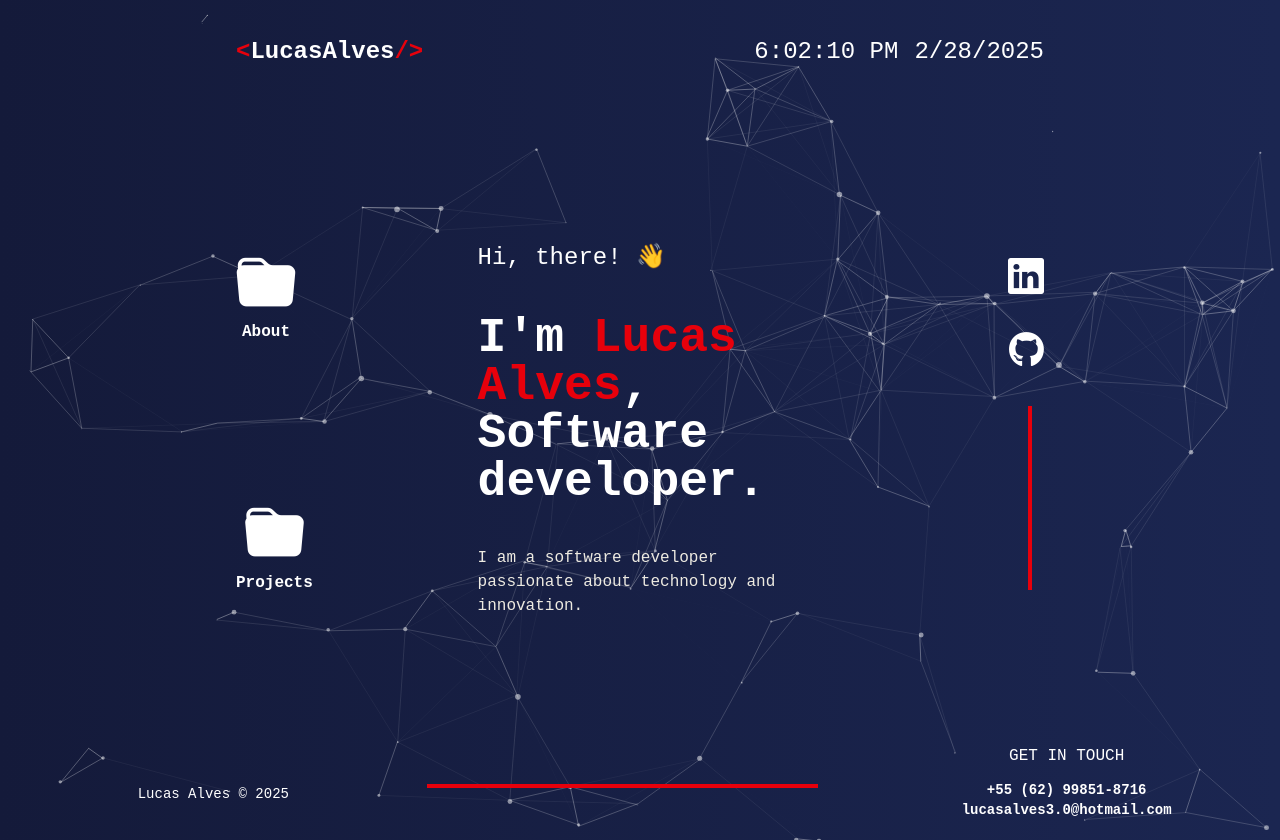
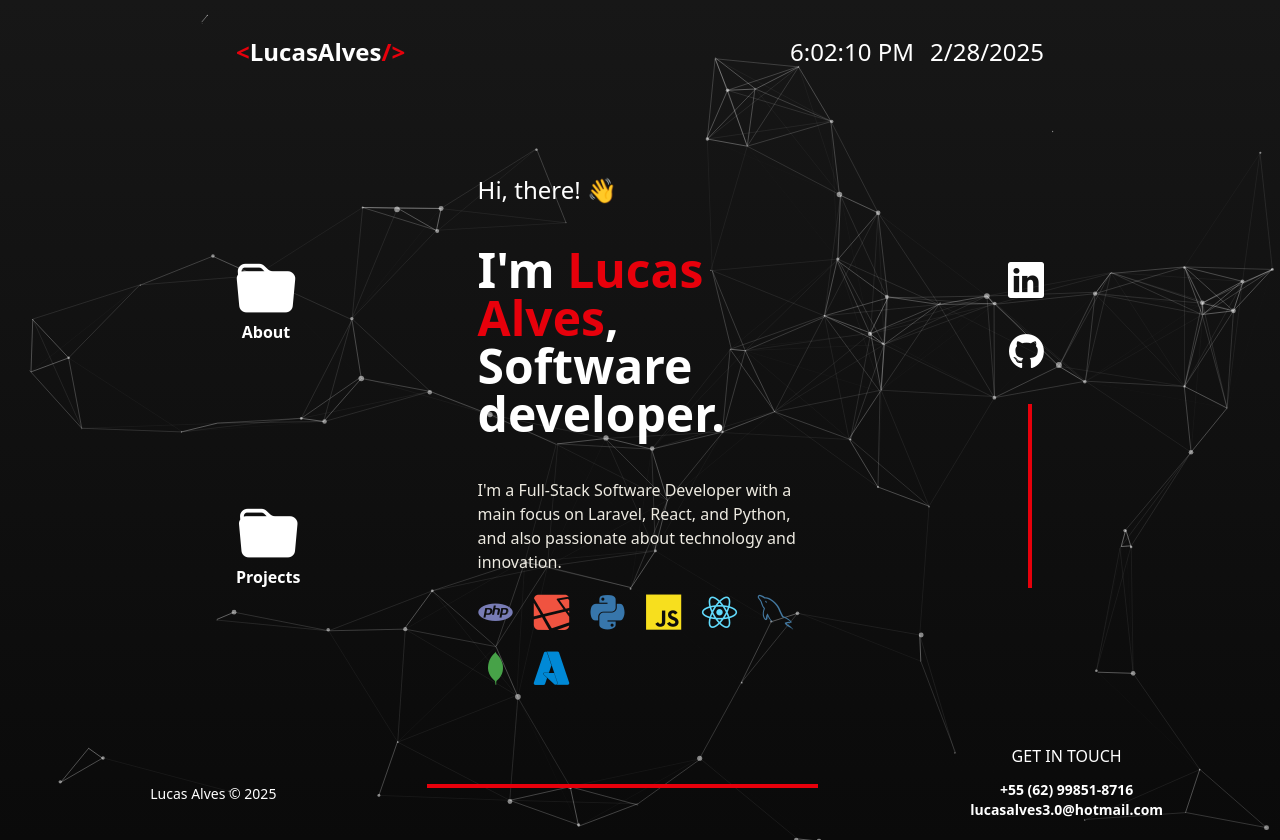
Before and after one commit to LucasAAraujo/portfolio, a website: page index.html in a window 1280 px wide. Drawn offline with nearby package versions, Linux system fonts and the light colour scheme; files that its build step writes are made by us from their sources.

Commit message:
feat: Enhance portfolio introduction and add technology icons

```diff
--- a/index.html
+++ b/index.html
@@ -8,9 +8,11 @@
     <link href="./output.css" rel="stylesheet">
     <script src="https://unpkg.com/@tailwindcss/browser@4"></script>
     <link rel="stylesheet" href="https://cdnjs.cloudflare.com/ajax/libs/font-awesome/6.0.0-beta3/css/all.min.css">
+    <link rel="stylesheet" href="https://cdn.jsdelivr.net/gh/devicons/devicon@latest/devicon.min.css">
+
     <style>
         body {
-            font-family: 'Courier New', Courier, monospace;
+            /* font-family: 'Courier New', Courier, monospace; */
             position: relative;
             overflow: hidden;
         }
@@ -27,7 +29,7 @@
     </style>
     <link rel="stylesheet" href="https://cdnjs.cloudflare.com/ajax/libs/bootstrap-icons/1.8.1/font/bootstrap-icons.min.css">
 </head>
-<body class="bg-linear-to-r from-[#141a3a] to-[#1b2651] h-full w-full">
+<body class="bg-gradient-to-b from-[#171717] to-[#0a0a0a] h-full w-full">
     <div id="particles-js"></div>
     <header class="mx-4 sm:mx-10 md:mx-20 lg:mx-32 xl:mx-54 p-5">
         <nav class="flex justify-between items-center my-4 max-sm:text-xs sm:text-2xl text-white">
@@ -53,9 +55,19 @@
                 </div>
             </div>
             <div class="sm:w-3/5 max-sm:w-full text-start sm:px-20 ">
-                <h3 class="my-3 text-2xl mas-sm:text-xl">Hi, there! &#128075</h3>
+                <h3 class="my-3 text-2xl mas-sm:text-xl  ">Hi, there! &#128075</h3>
                 <h1 class="sm:my-10 max-sm:my-5 sm:text-5xl max-sm:text-3xl font-bold">I'm <spam class="text-red-600">Lucas Alves</spam>, <br> Software developer.</h1>
-                <p class="text-[#edeae1]">I am a software developer passionate about technology and innovation.</p>
+                <p class="text-[#edeae1]">I'm a Full-Stack Software Developer with a main focus on Laravel, React, and Python, and also passionate about technology and innovation.</p>
+                <div class="flex flex-wrap justify-center sm:justify-start gap-5 mt-5 text-white">
+                    <i class="devicon-php-plain text-[#787cb5] text-4xl"></i> <!-- PHP -->
+                    <i class="devicon-laravel-plain text-[#f05340] text-4xl"></i> <!-- Laravel -->
+                    <i class="devicon-python-plain text-[#3776ab] text-4xl"></i> <!-- Python -->
+                    <i class="devicon-javascript-plain text-[#f7df1e] text-4xl"></i> <!-- JavaScript -->
+                    <i class="devicon-react-original text-[#61dafb] text-4xl"></i> <!-- React -->
+                    <i class="devicon-mysql-plain text-[#4479a1] text-4xl"></i> <!-- MySQL -->
+                    <i class="devicon-mongodb-plain text-[#47a248] text-4xl"></i> <!-- MongoDB -->
+                    <i class="devicon-azure-plain text-[#0089d6] text-4xl"></i> <!-- Azure -->
+                </div>
             </div>
 
             <div class="w-1/5 max-sm:w-full max-sm:flex text-4xl text-end justify-center max-sm:justify-between max-sm:mt-10 items-center">
```
